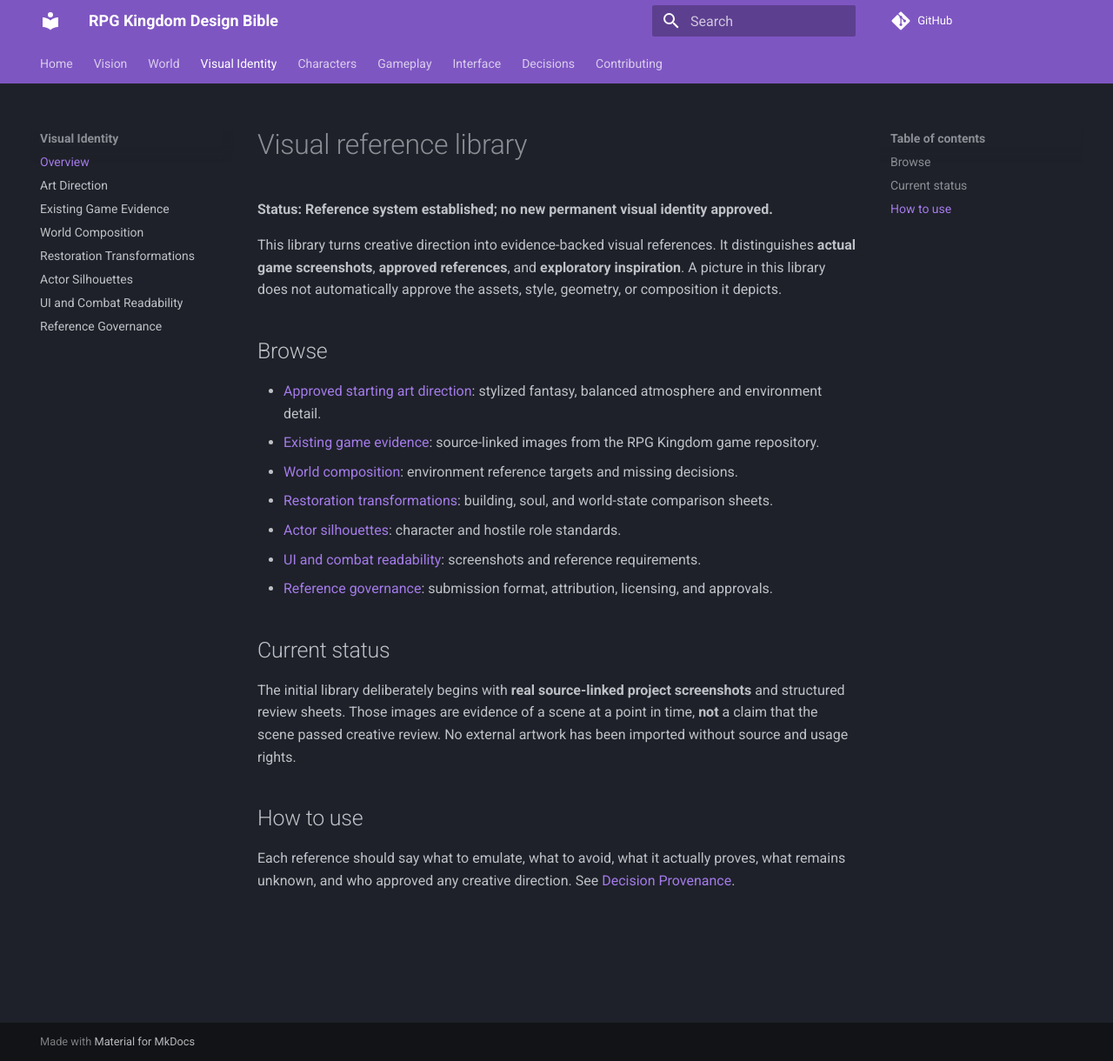
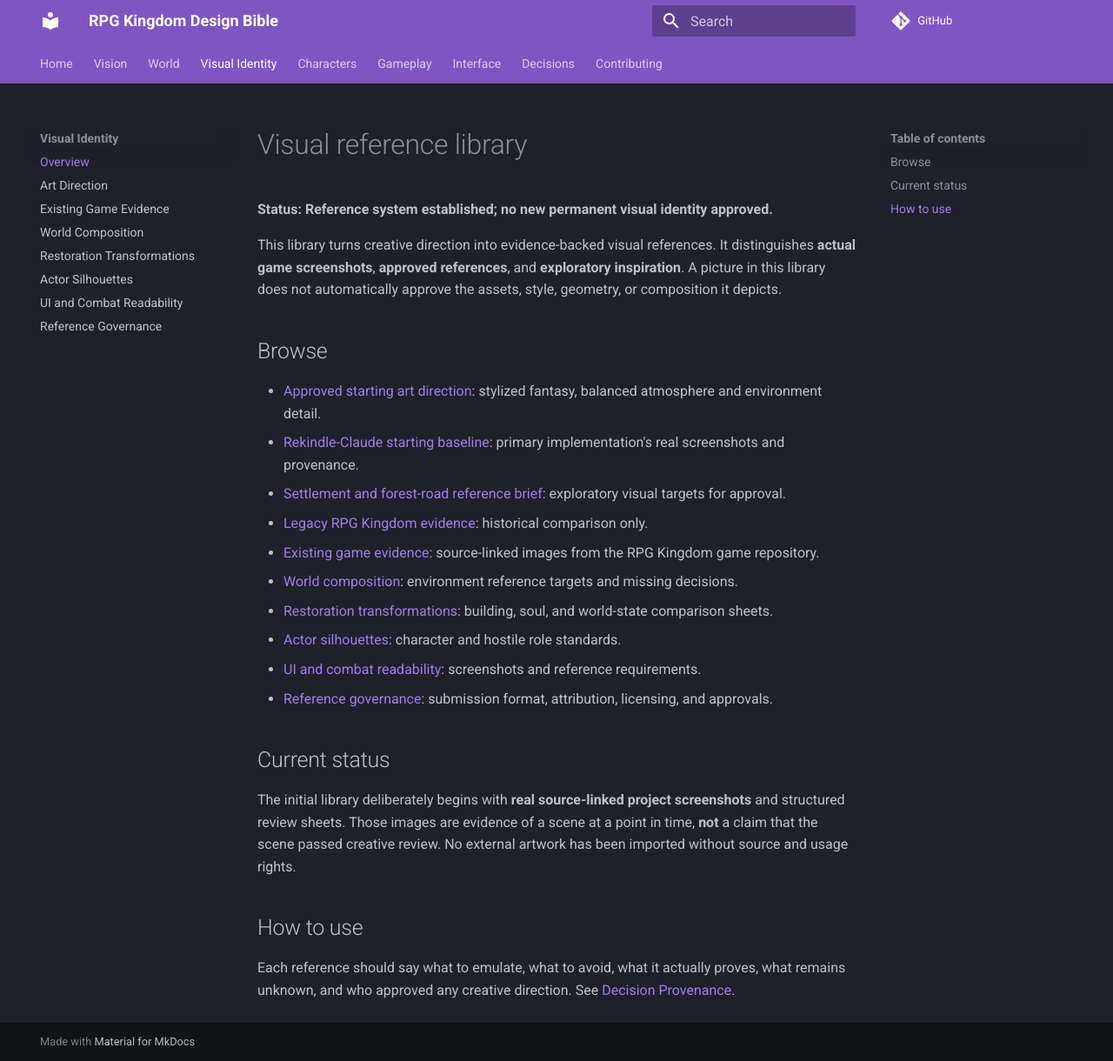
Before and after one commit to Shashakar/RPG-Kingdom-Design-Bible, an MkDocs documentation site: the page built from docs/visual/index.md, in a window 1280 px wide and 1220 px high. Shown: the whole window at 87% size. Built offline with MkDocs 1.6.1 and Material for MkDocs 9.7.7, drawn with Linux system fonts in a browser that asks for light colours; comment, search, counter and statistics services are not loaded.

Commit message:
Clarify Rekindle-Claude-first visual authority in docs/visual/index.md

```diff
--- a/docs/visual/index.md
+++ b/docs/visual/index.md
@@ -7,6 +7,9 @@ This library turns creative direction into evidence-backed visual references. It
 ## Browse
 
 - [Approved starting art direction](art-direction.md): stylized fantasy, balanced atmosphere and environment detail.
+- [Rekindle-Claude starting baseline](rekindle-claude-baseline.md): primary implementation's real screenshots and provenance.
+- [Settlement and forest-road reference brief](settlement-forest-reference-brief.md): exploratory visual targets for approval.
+- [Legacy RPG Kingdom evidence](existing-game-evidence.md): historical comparison only.
 - [Existing game evidence](existing-game-evidence.md): source-linked images from the RPG Kingdom game repository.
 - [World composition](world-composition.md): environment reference targets and missing decisions.
 - [Restoration transformations](restoration-transformations.md): building, soul, and world-state comparison sheets.
```
